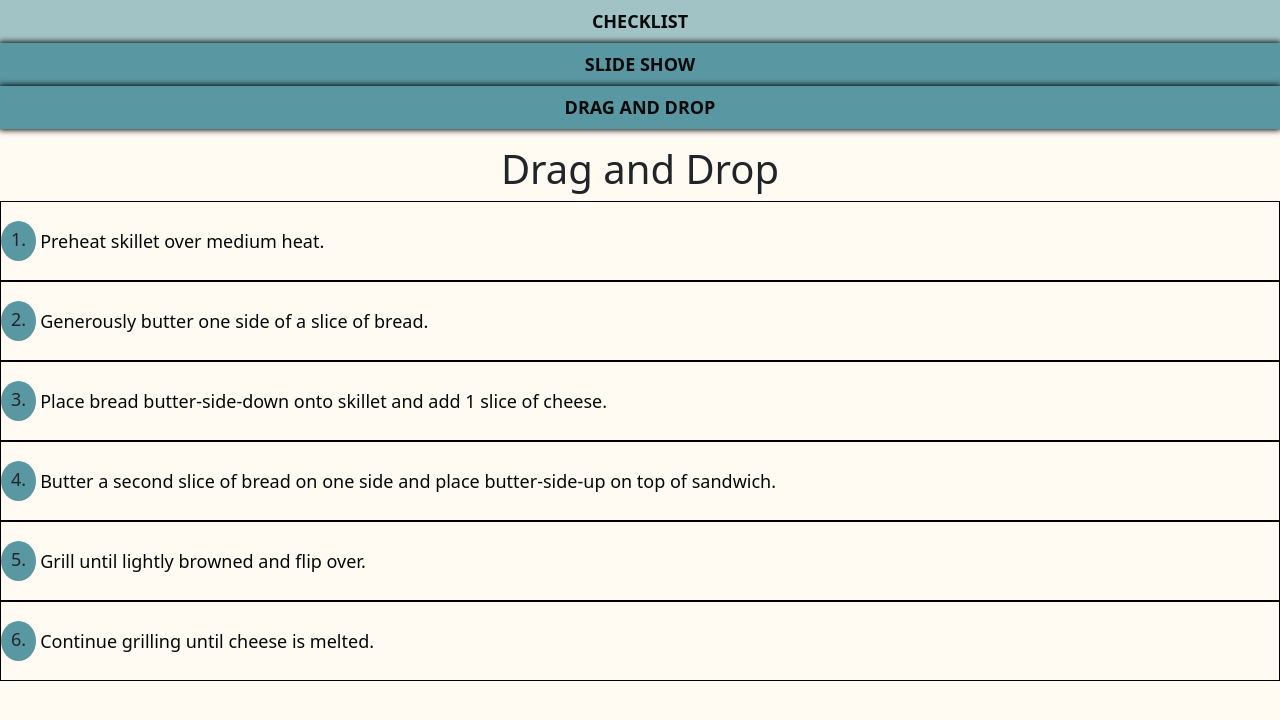
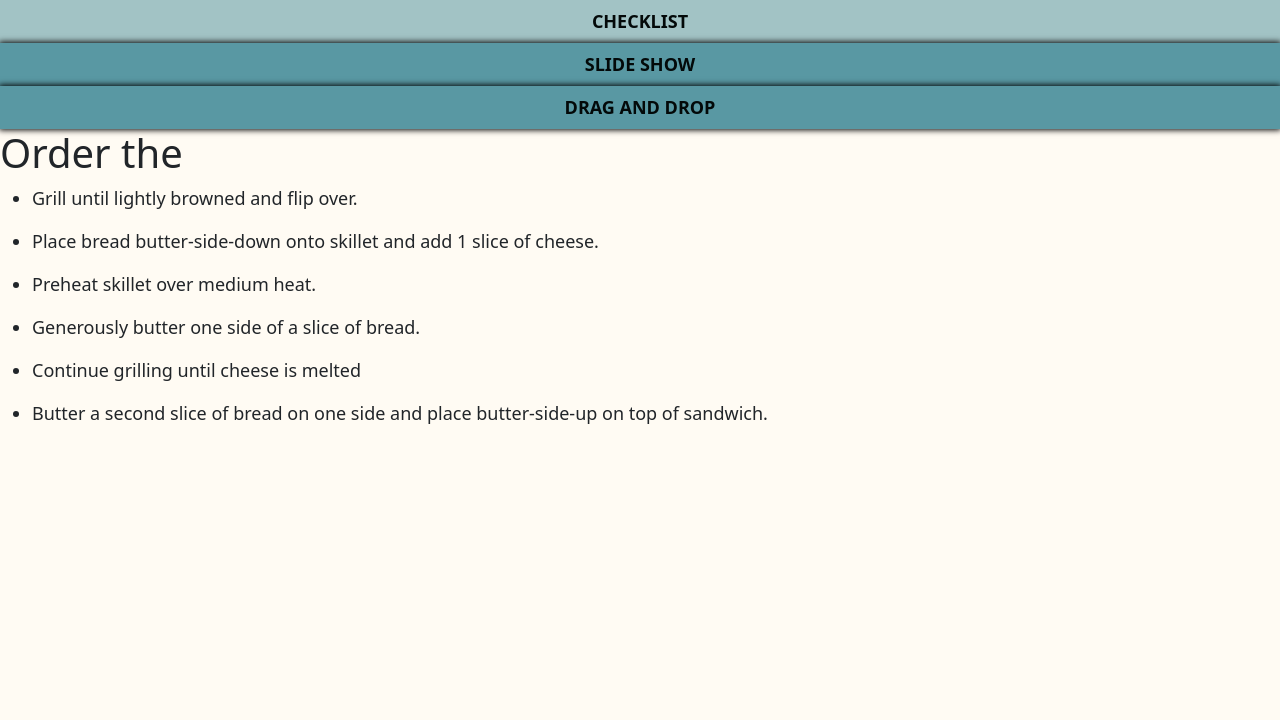
Before and after one commit to chrisvangroll/react-practice, a React (Create React App) app in the folder app/: page /dragDrop in a window 1280 px wide. Shown: the top 720 px of the page. Built offline with nearby package versions, Linux system fonts and the light colour scheme.

Commit message:
Drag and drop functions

```diff
--- a/app/src/components/DragDrop.jsx
+++ b/app/src/components/DragDrop.jsx
@@ -1,69 +1,135 @@
-import React from 'react'
+import React, { useState } from 'react';
+import { DragDropContext, Droppable, Draggable } from 'react-beautiful-dnd';
 
-export default function DragDrop() {
-    return (
-        <main>
-            <h1 class='text-center mt-3'>Drag and Drop</h1>
-            <div class='stepContainer d-flex flex-row'>
-                <div class='number d-flex justify-content-center align-items-center me-1'>
-                    <span>1.</span>
-                </div>
-                <div class='d-flex justify-content-center align-items-center'>
-                    <div draggable ='true' className="draggable">
-                        Preheat skillet over medium heat.
-                    </div>
-                </div>
-            </div>
-            <div class='stepContainer d-flex flex-row'>
-                <div class='number d-flex justify-content-center align-items-center me-1'>
-                    <span>2.</span>
-                </div>
-                <div class='d-flex justify-content-center align-items-center'>
-                    <div draggable ='true' className="draggable">
-                        Generously butter one side of a slice of bread.
-                    </div>
-                </div>
-            </div>
-            <div class='stepContainer d-flex flex-row'>
-                <div class='number d-flex justify-content-center align-items-center me-1'>
-                    <span>3.</span>
-                </div>
-                <div class='d-flex justify-content-center align-items-center'>
-                    <div draggable ='true' className="draggable">
-                        Place bread butter-side-down onto skillet and add 1 slice of cheese.
-                    </div>
-                </div>
-            </div>
-            <div class='stepContainer d-flex flex-row'>
-                <div class='number d-flex justify-content-center align-items-center me-1'>
-                    <span>4.</span>
-                </div>
-                <div class='d-flex justify-content-center align-items-center'>
-                    <div draggable ='true' className="draggable">
-                        Butter a second slice of bread on one side and place butter-side-up on top of sandwich.
-                    </div>
-                </div>
-            </div>
-            <div class='stepContainer d-flex flex-row'>
-                <div class='number d-flex justify-content-center align-items-center me-1'>
-                    <span>5.</span>
-                </div>
-                <div class='d-flex justify-content-center align-items-center'>
-                    <div draggable ='true' className="draggable">
-                         Grill until lightly browned and flip over.
-                    </div>
-                </div>
-            </div>
-            <div class='stepContainer d-flex flex-row'>
-                <div class='number d-flex justify-content-center align-items-center me-1'>
-                    <span>6.</span>
-                </div>
-                <div class='d-flex justify-content-center align-items-center'>
-                    <div draggable ='true' className="draggable">
-                        Continue grilling until cheese is melted.
-                    </div>
-                </div>
-            </div>
-        </main>
-    )
+
+const finalSpaceCharacters = [
+  {
+    id: 'fifth',
+    name: 'Grill until lightly browned and flip over.'
+  },
+  {
+    id: 'third',
+    name: 'Place bread butter-side-down onto skillet and add 1 slice of cheese.'
+  },
+  {
+    id: 'first',
+    name: 'Preheat skillet over medium heat.'
+  },
+  {
+    id: 'second',
+    name: 'Generously butter one side of a slice of bread.'
+  },
+
+  {
+    id: 'sixth',
+    name: 'Continue grilling until cheese is melted'
+  },
+  {
+    id: 'fourth',
+    name: 'Butter a second slice of bread on one side and place butter-side-up on top of sandwich.'
+  }
+]
+
+function DragDrop() {
+  const [characters, updateCharacters] = useState(finalSpaceCharacters);
+
+  function handleOnDragEnd(result) {
+    if (!result.destination) return;
+
+    const items = Array.from(characters);
+    const [reorderedItem] = items.splice(result.source.index, 1);
+    items.splice(result.destination.index, 0, reorderedItem);
+
+    updateCharacters(items);
+  }
+
+  return (
+    <div className="App">
+      <header className="App-header">
+        <h1>Order the</h1>
+        <DragDropContext onDragEnd={handleOnDragEnd}>
+          <Droppable droppableId="characters">
+            {(provided) => (
+              <ul className="characters" {...provided.droppableProps} ref={provided.innerRef}>
+                {characters.map(({id, name}, index) => {
+                  return (
+                    <Draggable key={id} draggableId={id} index={index}>
+                      {(provided) => (
+                        <li ref={provided.innerRef} {...provided.draggableProps} {...provided.dragHandleProps}>
+
+                          <p>
+                            { name }
+                          </p>
+                        </li>
+                      )}
+                    </Draggable>
+                  );
+                })}
+                {provided.placeholder}
+              </ul>
+            )}
+          </Droppable>
+        </DragDropContext>
+      </header>
+    </div>
+  );
 }
+
+export default DragDrop;
+
+
+// import React, {useState} from 'react';
+// import {DragDropContext, Droppable, Draggable} from 'react-beautiful-dnd';
+
+
+
+// export default function DragDrop() {
+
+// const steps = [
+//     {
+//         id:1,
+//         step:'Preheat skillet over medium heat.'
+//     },
+//     {
+//         id:2,
+//         step:'Generously butter one side of a slice of bread.'
+//     },
+//     {
+//         id:3,
+//         step:'Place bread butter-side-down onto skillet and add 1 slice of cheese.'
+//     },
+//     {
+//         id:4,
+//         step:'Continue grilling until cheese is melted.'
+//     },
+//     {
+//         id:5,
+//         step:'Grill until lightly browned and flip over.'
+//     },
+//     {
+//         id:6,
+//         step:'Butter a second slice of bread on one side and place butter-side-up on top of sandwich.'
+//     }
+// ]
+//     return (
+//         <main>
+//             <h1 class='text-center mt-3'>Drag and Drop</h1>
+//             <DragDropContext>
+//                 <Droppable droppableId='dropId'>
+//                     {(provided)=>
+//                     <ul {...provided.droppableProps} ref={provided.innerRef}>{steps.map(({id, step}, index)=>{
+//                         return (
+//                             <Draggable key={id} draggableId={id} index={index}>
+//                                 {(provided)=>(
+//                                 <li {...provided.draggableProps} {...provided.dragHandleProps} ref={provided.innerRef}>{step}</li>
+//                                 )}
+//                             </Draggable>
+//                         )
+//                     })}
+//                     </ul>
+//                     }
+//                 </Droppable>
+//             </DragDropContext>
+//         </main>
+//     )
+// }
--- a/app/src/styles/components/_dragDrop.scss
+++ b/app/src/styles/components/_dragDrop.scss
@@ -1,21 +1,11 @@
-.stepContainer{
+.draggable{
+    background-color: $white;
+    color: $black;
     height: 80px;
-    border: solid black 1px;
-    //background-color: $black;
-    //color: $white;
+    margin-bottom: 10px;
+    background-color: $blue;
+}
 
-
-
-    span{
-        background-color: $blue;
-        border-radius: 50%;
-        padding: 5px 10px 5px 10px;
-        height: 40px;
-    }
-
-    .draggable{
-        background-color: $white;
-        color: $black;
-        display: inline;
-    }
+.dragging{
+    opacity: .5;
 }
--- a/app/src/styles/styles.css
+++ b/app/src/styles/styles.css
@@ -47,18 +47,14 @@
   background-color: #5998a38f;
 }
 
-.stepContainer {
-  height: 80px;
-  border: solid black 1px;
-}
-.stepContainer span {
-  background-color: #5998a3;
-  border-radius: 50%;
-  padding: 5px 10px 5px 10px;
-  height: 40px;
-}
-.stepContainer .draggable {
+.draggable {
   background-color: #FFFBF3;
   color: #030909;
-  display: inline;
+  height: 80px;
+  margin-bottom: 10px;
+  background-color: #5998a3;
+}
+
+.dragging {
+  opacity: 0.5;
 }/*# sourceMappingURL=styles.css.map */
--- a/app/src/styles/utils/_variables.scss
+++ b/app/src/styles/utils/_variables.scss
@@ -1,3 +1,4 @@
 $blue: #5998a3;
+$lightBlue: #5998a38f;
 $white: #FFFBF3;
 $black: #030909;
```
Also changed, not shown: 1 other file (tests, documents, lock files or other folders).
